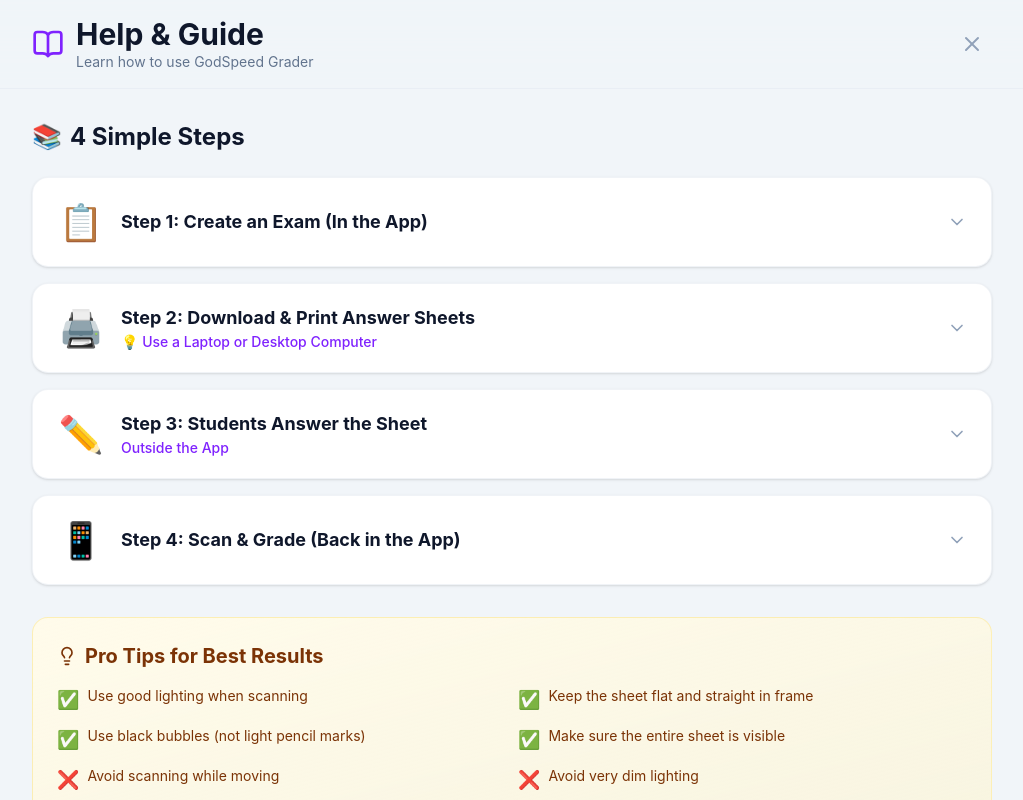
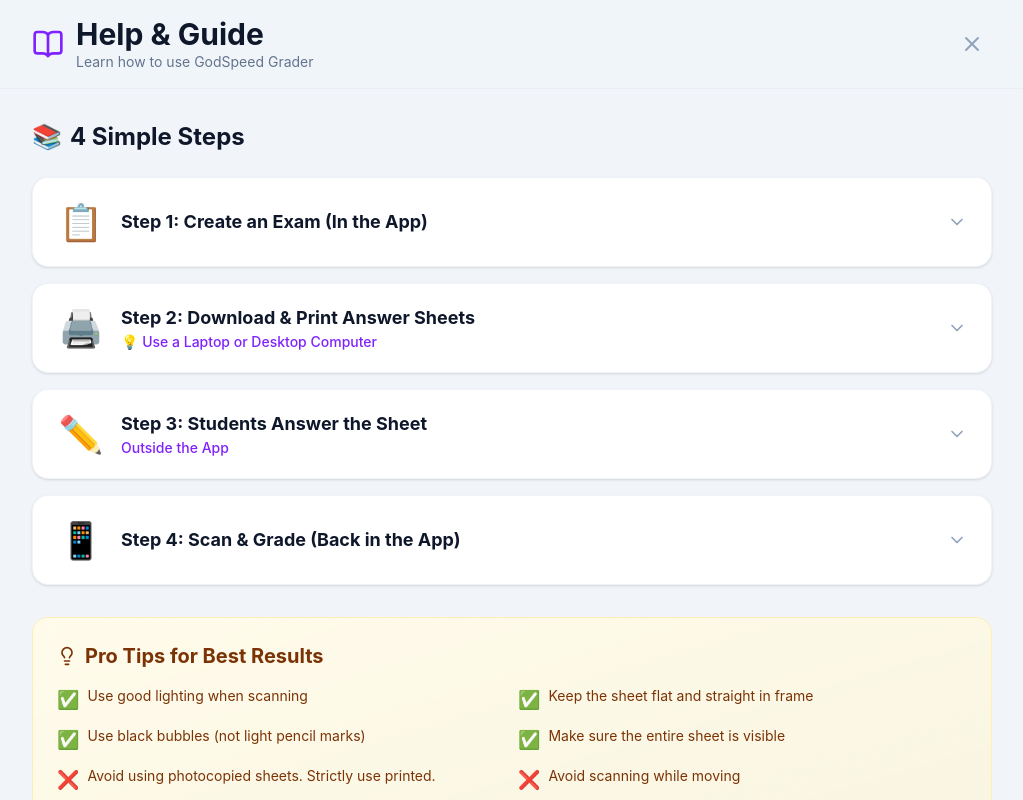
Before and after one commit to jorgekean/godspeed, a React (Vite) app: page /help in a window 1280 px wide. Shown: the top 800 px of the page, without its empty margins (128-1151 px from the left). Built offline with nearby package versions, Linux system fonts and the light colour scheme; what @react-pdf/renderer would draw is missing.

Commit message:
xerox or photocoiped do not use instructions

```diff
--- a/src/pages/Help.tsx
+++ b/src/pages/Help.tsx
@@ -79,6 +79,7 @@
         { icon: '✅', text: 'Keep the sheet flat and straight in frame' },
         { icon: '✅', text: 'Use black bubbles (not light pencil marks)' },
         { icon: '✅', text: 'Make sure the entire sheet is visible' },
+        { icon: '❌', text: 'Avoid using photocopied sheets. Strictly use printed.' },
         { icon: '❌', text: 'Avoid scanning while moving' },
         { icon: '❌', text: 'Avoid very dim lighting' },
         { icon: '❌', text: 'Avoid light pencil marks' },
```
